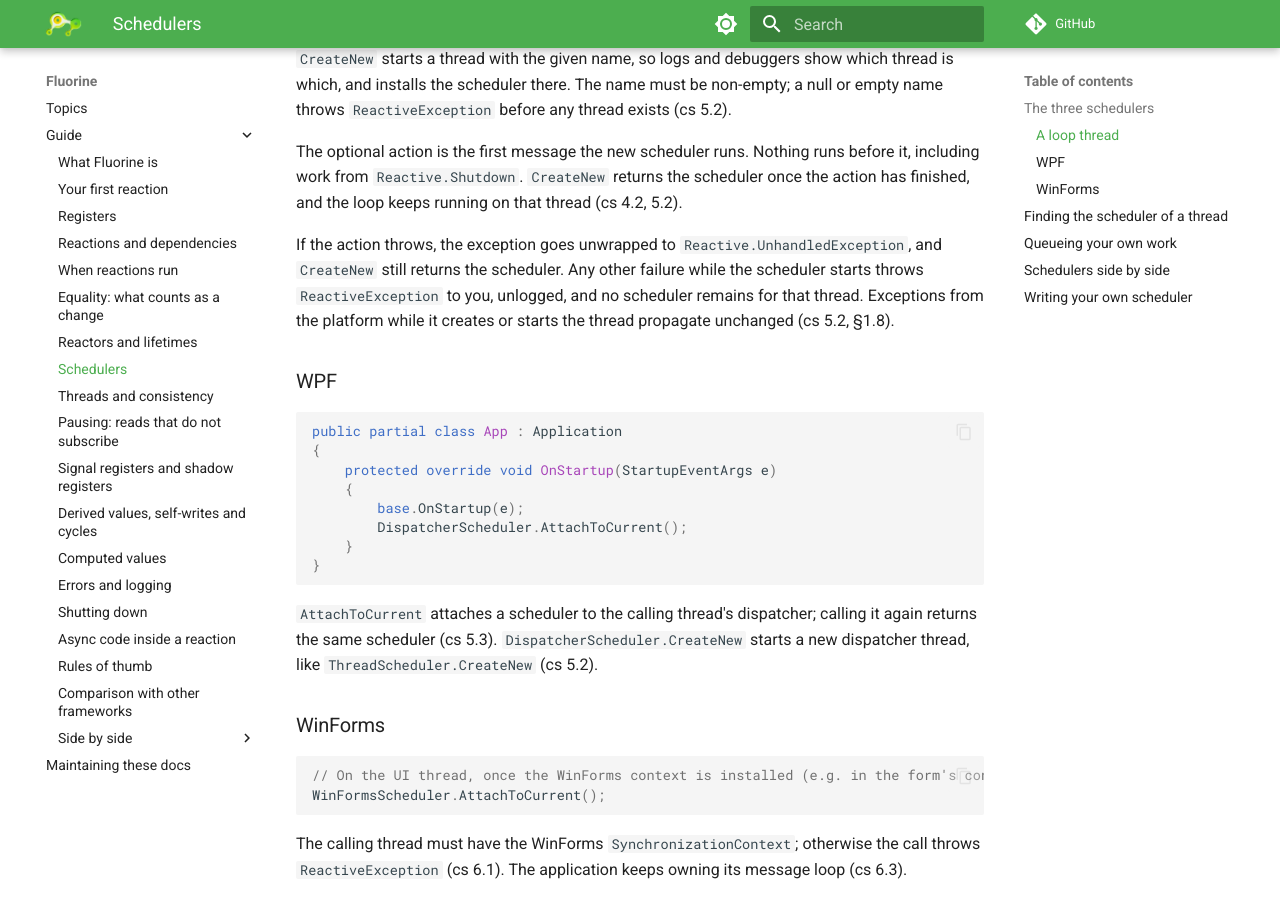
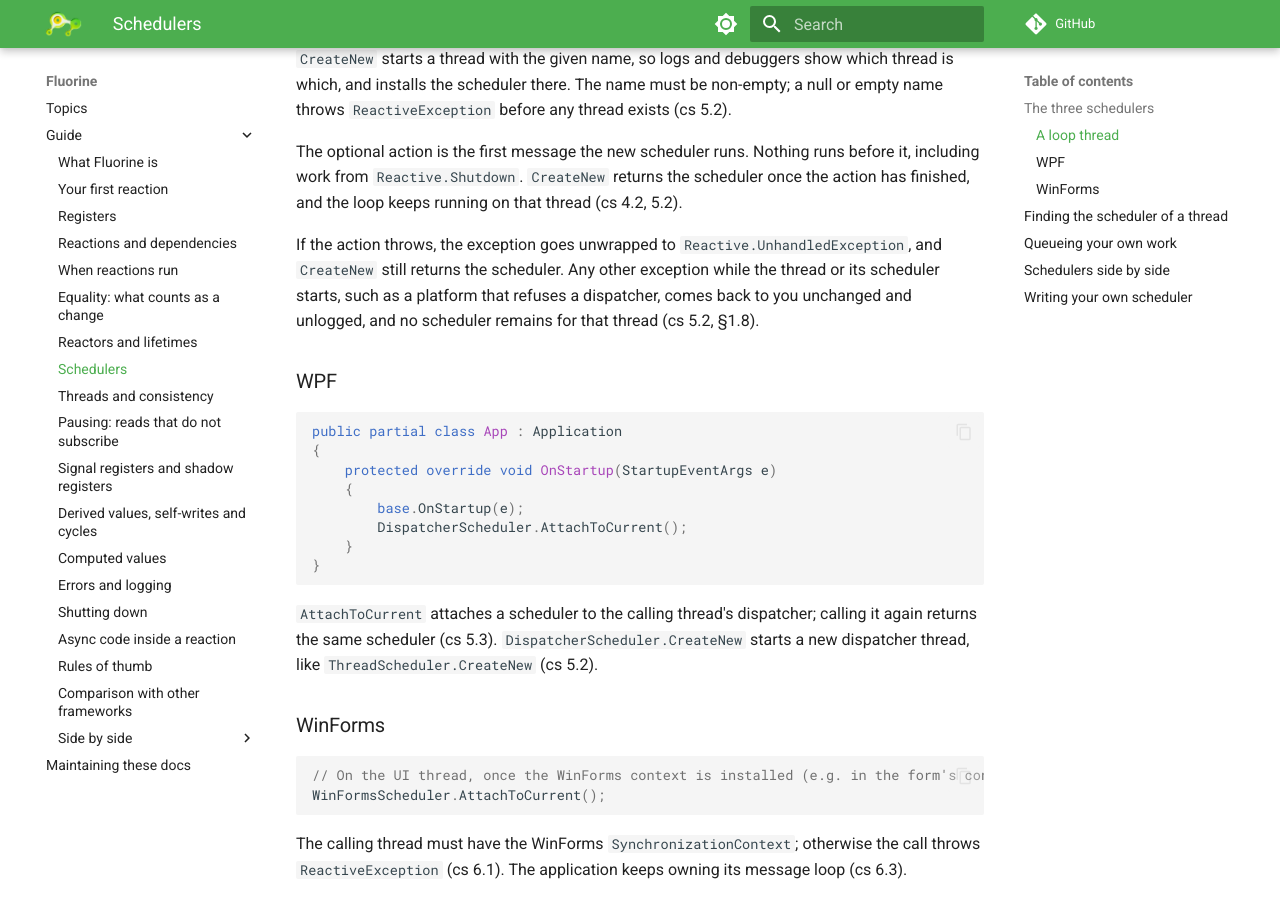
Before and after one commit to flintvane/fluorine, an MkDocs documentation site: the page built from docs/topics/schedulers.md, in a window 1280 px wide and 900 px high, scrolled down 845 px. Built offline with MkDocs 1.6.1 and Material for MkDocs 9.7.7, drawn with Linux system fonts in a browser that asks for light colours; comment, search, counter and statistics services are not loaded.

Commit message:
docs: CreateNew startup exceptions pass back unchanged (cs 5.2, 43f20a5)

```diff
--- a/docs/topics/schedulers.md
+++ b/docs/topics/schedulers.md
@@ -28,7 +28,7 @@ Scheduler io = ThreadScheduler.CreateNew("io", () =>
 
 The optional action is the first message the new scheduler runs. Nothing runs before it, including work from `Reactive.Shutdown`. `CreateNew` returns the scheduler once the action has finished, and the loop keeps running on that thread (cs 4.2, 5.2).
 
-If the action throws, the exception goes unwrapped to `Reactive.UnhandledException`, and `CreateNew` still returns the scheduler. Any other failure while the scheduler starts throws `ReactiveException` to you, unlogged, and no scheduler remains for that thread. Exceptions from the platform while it creates or starts the thread propagate unchanged (cs 5.2, §1.8).
+If the action throws, the exception goes unwrapped to `Reactive.UnhandledException`, and `CreateNew` still returns the scheduler. Any other exception while the thread or its scheduler starts, such as a platform that refuses a dispatcher, comes back to you unchanged and unlogged, and no scheduler remains for that thread (cs 5.2, §1.8).
 
 ### WPF
 
```
Also changed, not shown: docs/topics/errors-and-logging.md (+1 -1 lines).
